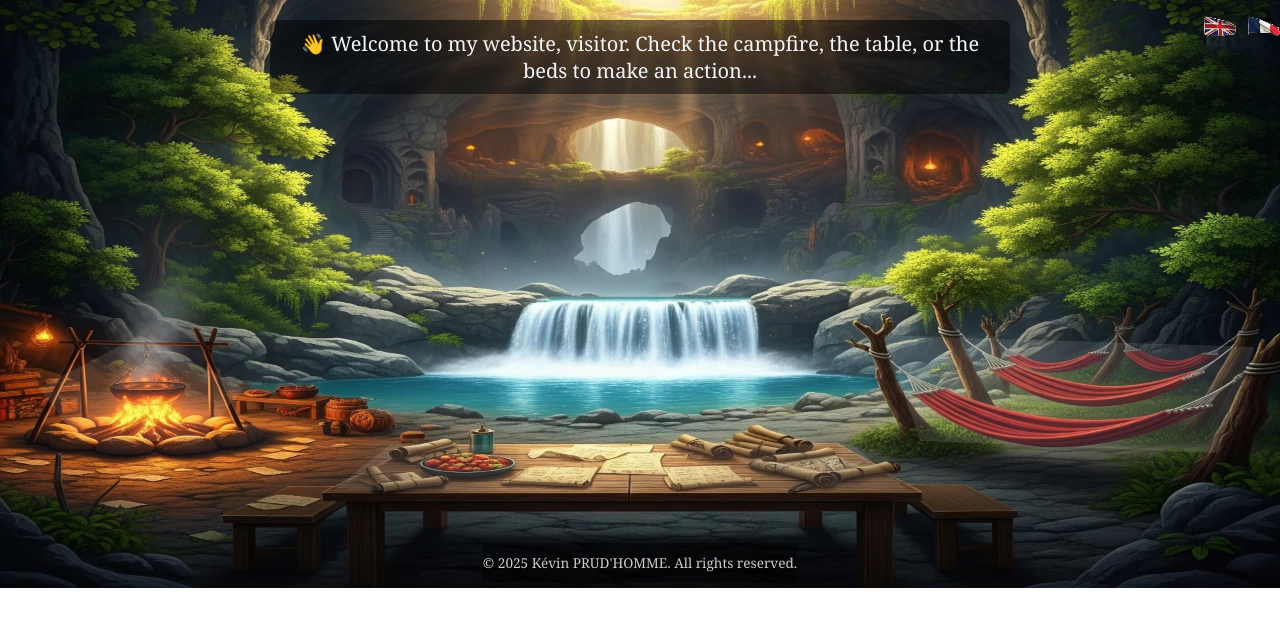
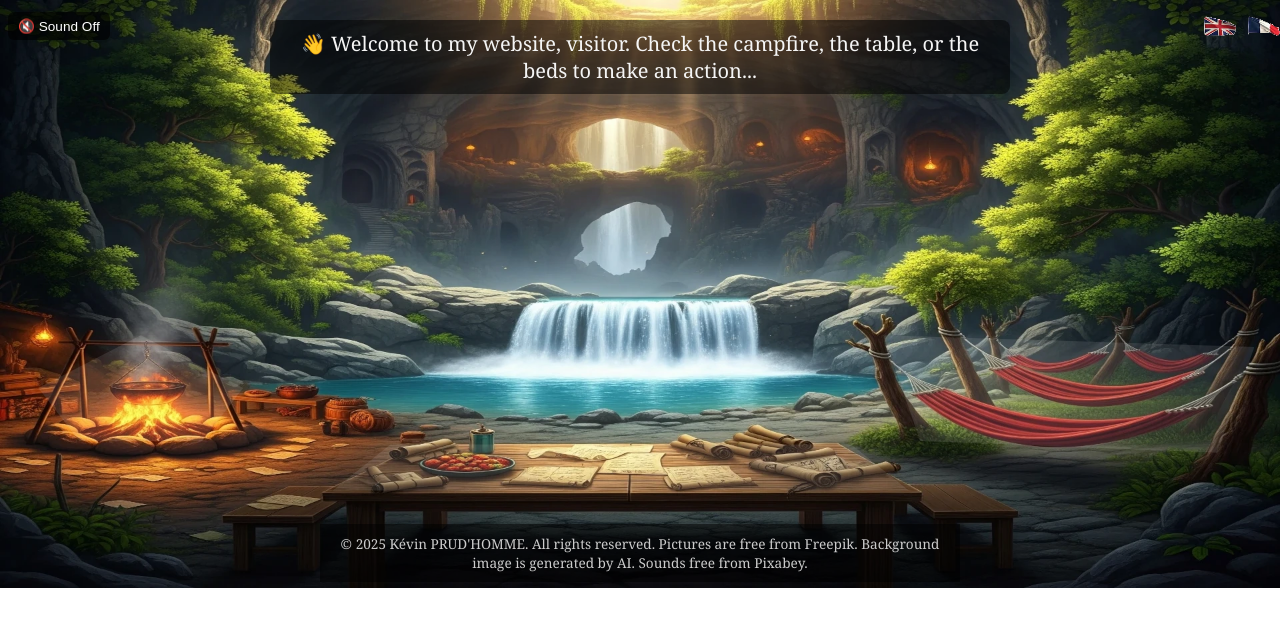
Before and after one commit to Mouii/portfolioreact, a React (Create React App) app: page / in a window 1280 px wide. Shown: the top 626 px of the page. Built offline with nearby package versions, Linux system fonts and the light colour scheme.

Commit message:
Adding sound and copywrite

```diff
--- a/src/Home.css
+++ b/src/Home.css
@@ -187,3 +187,20 @@ body.modal-open {
     transform: translate(-50%, 620%) scale(1);
   }
 }
+
+.sound-control {
+  position: fixed;
+  top: 12px;
+  z-index: 9999;
+}
+
+.sound-control button {
+  margin-left: 8px;
+  font-size: 0.85rem;
+  background: rgba(0, 0, 0, 0.6);
+  color: white;
+  border: none;
+  padding: 6px 10px;
+  border-radius: 6px;
+  cursor: pointer;
+}
--- a/src/Home.jsx
+++ b/src/Home.jsx
@@ -1,4 +1,4 @@
-import {useState, useEffect} from "react";
+import {useState, useRef, useEffect} from "react";
 import ImageBackground from "./images/background.webp";
 import ImageSeal from "./images/seal.webp";
 import "./Home.css";
@@ -9,7 +9,8 @@ import Header from "./Header";
 import Footer from "./Footer";
 import { Tooltip } from 'react-tooltip';
 import { useTranslation } from "react-i18next";
-
+import bgSound from "./sounds/nature.mp3";
+import clickSound from "./sounds/parchment.mp3";
 
 const Home = () => {
 
@@ -19,6 +20,10 @@ const Home = () => {
     const [isClosing, setIsClosing] = useState(false);
     const [showSeal, setShowSeal] = useState(false);
     const [scrollReady, setScrollReady] = useState(false);
+
+    const bgRef = useRef(null);
+    const clickRef = useRef(null);
+    const [muted, setMuted] = useState(true);
 
     const handleClose = () => {
         setIsClosing(true);
@@ -31,6 +36,7 @@ const Home = () => {
 
     useEffect(() => {
         if (openScroll) {
+            handleClickSound();
             document.body.classList.add("modal-open");
             setShowSeal(true); // start with seal on
             setScrollReady(false); // scroll hidden initially
@@ -44,12 +50,48 @@ const Home = () => {
         }
       }, [openScroll]);
 
+
+    const handleMute = () => {
+        setMuted(!muted);
+    }
+
+    useEffect(() => {
+        if(bgRef.current) {
+            if(!muted) {
+                bgRef.current.loop = true;
+                bgRef.current.volume = 0.1;
+                bgRef.current.play();
+            } else {
+                bgRef.current.volume = 0;
+                bgRef.current.pause();
+            }
+        }
+    }, [muted]);
+
+    // Play click sound on navigation or action
+    const handleClickSound = () => {
+        if (!muted && clickRef.current) {
+            clickRef.current.currentTime = 0;
+            clickRef.current.volume = 0.2;
+            clickRef.current.play();
+        }
+    };
+
     return (
         <div className="wrapper">
 
             <Header />
 
             <img src={ImageBackground} alt="background" className="background" />
+
+            <div className="sound-control">
+                <audio ref={bgRef} src={bgSound} />
+                <audio ref={clickRef} src={clickSound} />
+                <button onClick={() => handleMute()}>
+                    {!muted ? "🔊 Sound On" : "🔇 Sound Off"}
+                </button>
+            </div>
+
             <div className="highlight firecamp" onClick={() => setOpenScroll("about")} data-tooltip-id="my-tooltip" data-tooltip-content={t("about")}/>
             <div className="highlight table" onClick={() => setOpenScroll("projects")} data-tooltip-id="my-tooltip" data-tooltip-content={t("projects")}/>
             <div className="highlight beds" onClick={() => setOpenScroll("contact")} data-tooltip-id="my-tooltip" data-tooltip-content={t("contact")}/>
--- a/src/i18n/locales/en.json
+++ b/src/i18n/locales/en.json
@@ -57,5 +57,5 @@
     "werewolfKotlinDescription" : "I did it again but from scratch in Kotlin this time, to learn new things and do better. This one was needed for my work as a free animator in a board game association I was going a lot and where I bring the culture of roleplaying. Since the host were giving me their full trust, and we were, with friends, handling with paper before a lot of informations, I decided to create again this application, but with the the cards of the original game, changing his aspect, handling better and logical turn and calls, informations, adding a creation role part in it. This application is another one I'm proud of. It is light in memory, fast, intuitive.",
     "portfolioTitle" : "This portfolio",
     "portfolioDescription" : "He he... who said you can't put your own portfolio that display this into your personal projects? Isn't it true? This portfolio is realized in React, again another pretext to learn new technologies! This portfolio will always be under evolution, maybe it will have a final state one day!",
-    "copyright" : "All rights reserved."
+    "copyright" : "All rights reserved. Pictures are free from Freepik. Background image is generated by AI. Sounds free from Pixabey."
 }
--- a/src/i18n/locales/fr.json
+++ b/src/i18n/locales/fr.json
@@ -57,5 +57,5 @@
     "werewolfKotlinDescription" : "J'ai encore refait cette application mais de zéro avec la technologie Kotlin, pour apprendre le développement mobile. Ce travail était nécessaire pour mes activités d'animateur dans un bar à jeux associatif où je me rendais beaucoup de fois. J'y ai apporté la culture du jeu de rôle là-bas. Mes hôtes m'accordèrent toutes leurs confiances, et avec des amis, nous gérions les animations par papier. J'ai décidé de créer de nouveau cette application, mais cette fois avec les cartes originelles, changeant son aspect, améliorant la gestion d'ordre de tour des appels, des informations, et même permettre de créer de nouveaux rôles! C'est une autre application dont je suis fier d'avoir créée. Elle est très légère en mémoire, rapide, intuitive d'utilisation.",
     "portfolioTitle" : "Ce site web personnel",
     "portfolioDescription" : "He he... qui a dit que nous ne pouvions pas mettre son propre portfolio en projet? Il sera en évolution continue mais peut-être qu'un jour il aura une forme finale!",
-    "copyright" : "Tout droit réservé."
+    "copyright" : "Tout droit réservé. Images libre de droits de Freepik, fond d'image généré par IA. Son libre de droits de Pixabay."
 }
```
Also changed, not shown: 2 other files (tests, documents, lock files or other folders).
